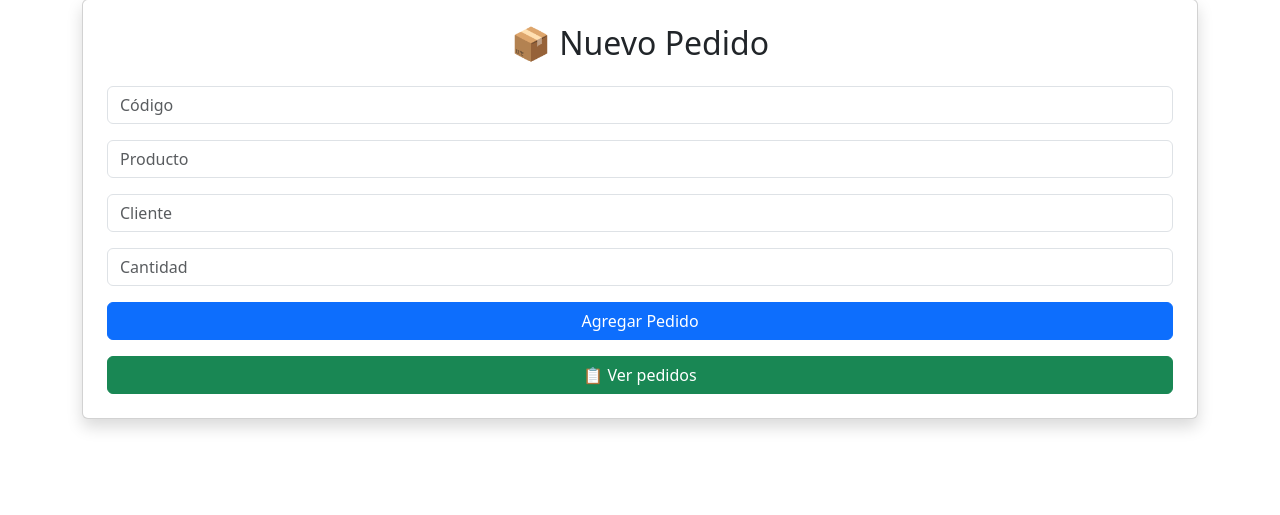
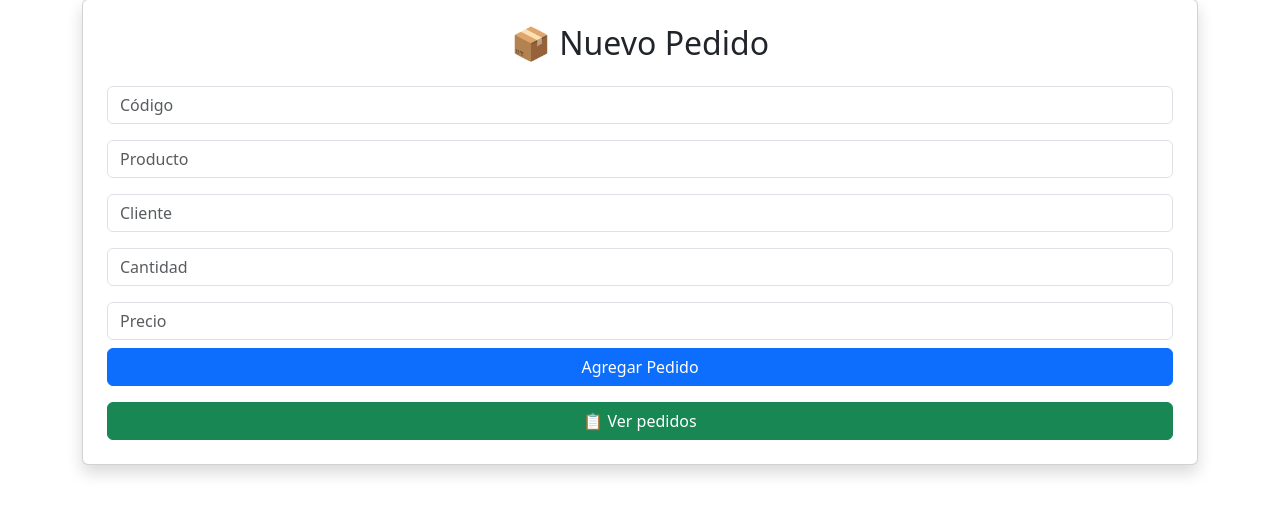
Before and after one commit to raedrocas-netizen/mi-app, a Flask app: page /inicio in a window 1280 px wide. Shown: the part 81-596 px from the top of the page. Run offline with Flask 3, Linux system fonts and the light colour scheme; a user stored in the database is signed in; some libraries are stand-ins or nearby versions.

Commit message:
agregando precios y total general

```diff
--- a/app.py
+++ b/app.py
@@ -33,6 +33,7 @@ def crear_bd():
         producto TEXT,
         cliente TEXT,
         cantidad INTEGER
+        precio NUMERIC
     )
     """)
 
@@ -106,13 +107,14 @@ def agregar():
         request.form["codigo"],
         request.form["producto"],
         request.form["cliente"],
-        request.form["cantidad"]
+        request.form["cantidad"],
+        request.form["precio"]
     )
 
     con = get_connection()
     cur = con.cursor()
     cur.execute(
-        "INSERT INTO pedidos (codigo, producto, cliente, cantidad) VALUES (%s, %s, %s, %s)",
+        "INSERT INTO pedidos (codigo, producto, cliente, cantidad, precio) VALUES (%s, %s, %s, %s, %s)",
         datos
     )
     con.commit()
@@ -140,14 +142,18 @@ def lista():
     else:
         cur.execute("SELECT * FROM pedidos")
 
-    pedidos = cur.fetchall()
+    pedidos_raw = cur.fetchall()
 
-    cur.execute("SELECT SUM(cantidad) FROM pedidos")
-    total = cur.fetchone()[0]
+    pedidos = []
+    total_general = 0
 
+    for p in pedidos_raw:
+        subtotal = p[4] * p[5]  # cantidad * precio
+        total_general += subtotal
+
+        pedidos.append(p + (subtotal,))
     con.close()
-
-    return render_template("lista.html", pedidos=pedidos, total=total)
+    return render_template("lista.html", pedidos=pedidos, total=total_general)
 
 
 # ❌ ELIMINAR
@@ -174,11 +180,12 @@ def editar(id):
             request.form["producto"],
             request.form["cliente"],
             request.form["cantidad"],
+            request.form["precio"],
             id
         )
 
         cur.execute(
-            "UPDATE pedidos SET codigo=%s, producto=%s, cliente=%s, cantidad=%s WHERE id=%s",
+            "UPDATE pedidos SET codigo=%s, producto=%s, cliente=%s, cantidad=%s, precio=%s WHERE id=%s",
             datos
         )
         con.commit()
--- a/templates/editar.html
+++ b/templates/editar.html
@@ -33,6 +33,8 @@
 
             <input class="form-control mb-3" type="number" name="cantidad" value="{{ p[4] }}">
 
+            <input class="form-control mb-3" type="number"  name="precio" value="{{ p[5] }}">
+
             <button class="btn btn-warning w-100">Guardar cambios</button>
 
         </form>
--- a/templates/index.html
+++ b/templates/index.html
@@ -32,6 +32,7 @@
 
             <input class="form-control mb-3" type="number" name="cantidad" placeholder="Cantidad" required>
 
+            <input class="form-control mb-2" name="precio" placeholder="Precio" required>
             <button class="btn btn-primary w-100">Agregar Pedido</button>
 
         </form>
--- a/templates/lista.html
+++ b/templates/lista.html
@@ -31,7 +31,7 @@
     <div class="card shadow p-3">
         <table class="table table-striped text-center">
             <tr>
-                <th>ID</th><th>Código</th><th>Producto</th><th>Cliente</th><th>Cantidad</th><th>Acciones</th>
+                <th>ID</th><th>Código</th><th>Producto</th><th>Cliente</th><th>Cantidad</th><th>Precio</th><th>Subtotal</th><th>Acciones</th>
             </tr>
 
             {% for p in pedidos %}
@@ -41,6 +41,8 @@
                 <td>{{ p[2] }}</td>
                 <td>{{ p[3] }}</td>
                 <td>{{ p[4] }}</td>
+                <td>{{ p[5] }}</td>
+                <td>{{ p[6] }}</td>
                 <td>
                     <a href="/editar/{{p[0]}}" class="btn btn-warning btn-sm">✏️</a>
                     <a href="/eliminar/{{p[0]}}" class="btn btn-danger btn-sm" onclick="return confirm('¿Seguro que deseas eliminar este pedido?')">🗑️
@@ -53,7 +55,7 @@
 
     <!-- TOTAL -->
     <div class="alert alert-info mt-3 text-center">
-        Total de productos: <strong>{{ total }}</strong>
+        💰 Total General: <strong>Q {{ total }}</strong>
     </div>
 
     <!-- BOTONES -->
```
